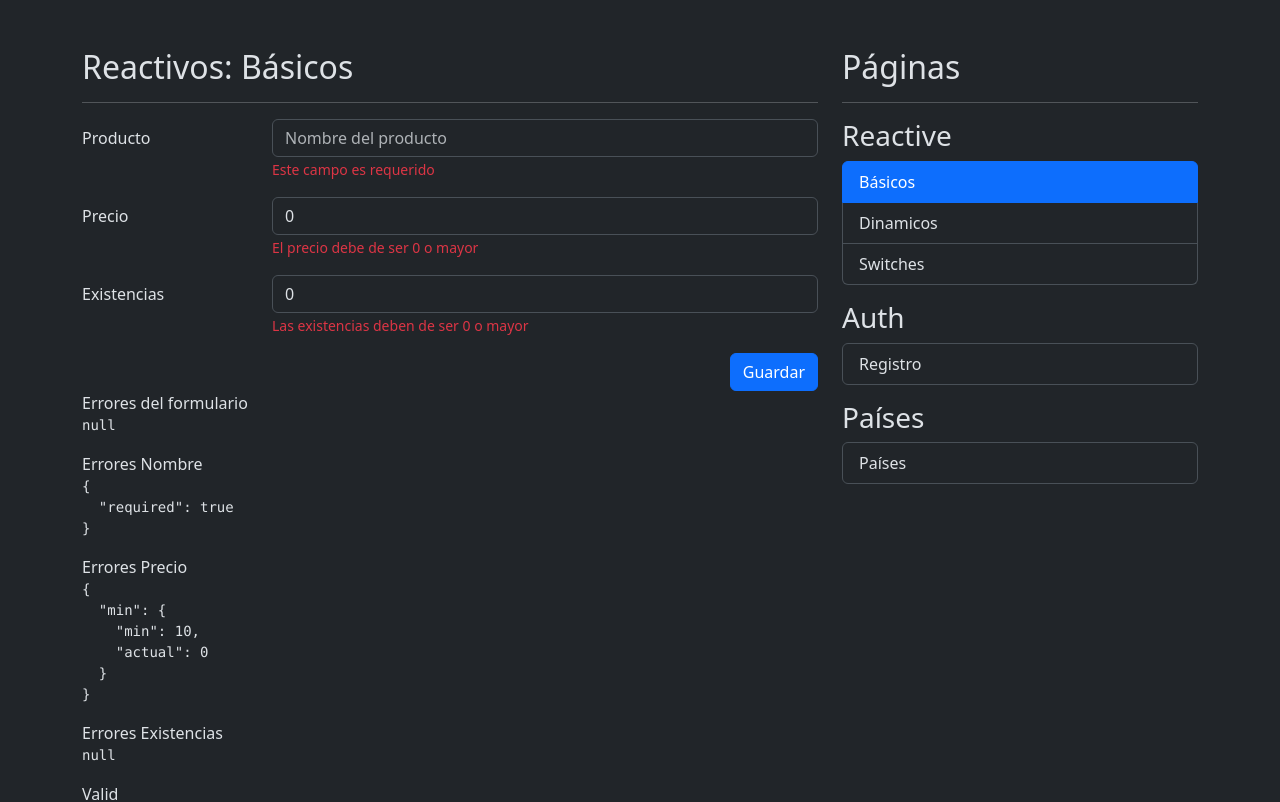
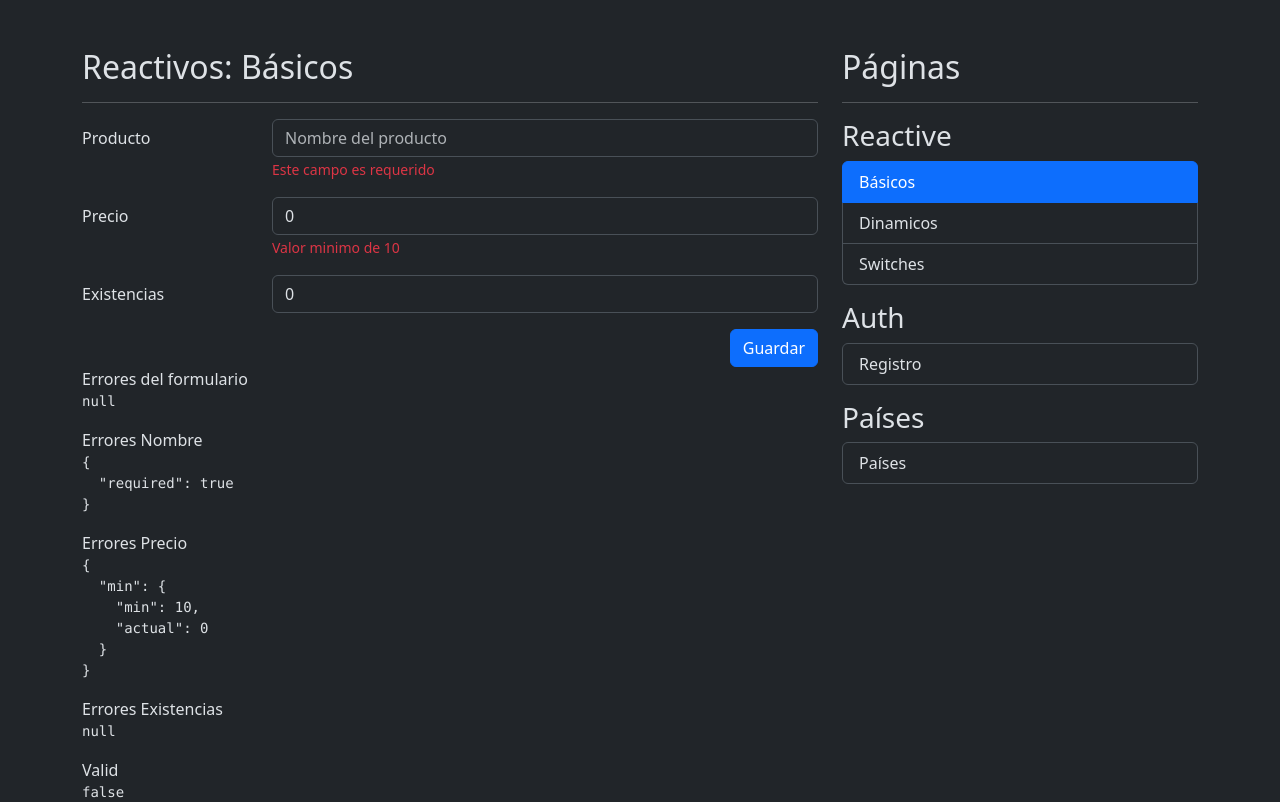
Before and after one commit to ljsuarez7/AngularCeroExperto2025ReactiveFormsApp, an Angular app: page /reactive/basic in a window 1280 px wide. Shown: the top 802 px of the page. Built offline with nearby package versions, Linux system fonts and the light colour scheme.

Commit message:
Validación del resto de campos del basic form

```diff
--- a/src/app/reactive/pages/basic-page/basic-page.component.html
+++ b/src/app/reactive/pages/basic-page/basic-page.component.html
@@ -35,9 +35,11 @@
             placeholder="Precio del producto"
             formControlName="price"
           >
-          <span class="form-text text-danger">
-            El precio debe de ser 0 o mayor
-          </span>
+          @if (isValidField('price')) {
+            <span class="form-text text-danger">
+              {{getFieldError('price')}}
+            </span>
+          }
         </div>
       </div>
 
@@ -50,9 +52,11 @@
             placeholder="Existencias del producto"
             formControlName="inStorage"
           >
-          <span class="form-text text-danger">
-            Las existencias deben de ser 0 o mayor
-          </span>
+          @if (isValidField('inStorage')) {
+            <span class="form-text text-danger">
+              {{getFieldError('inStorage')}}
+            </span>
+          }
         </div>
       </div>
 
```
